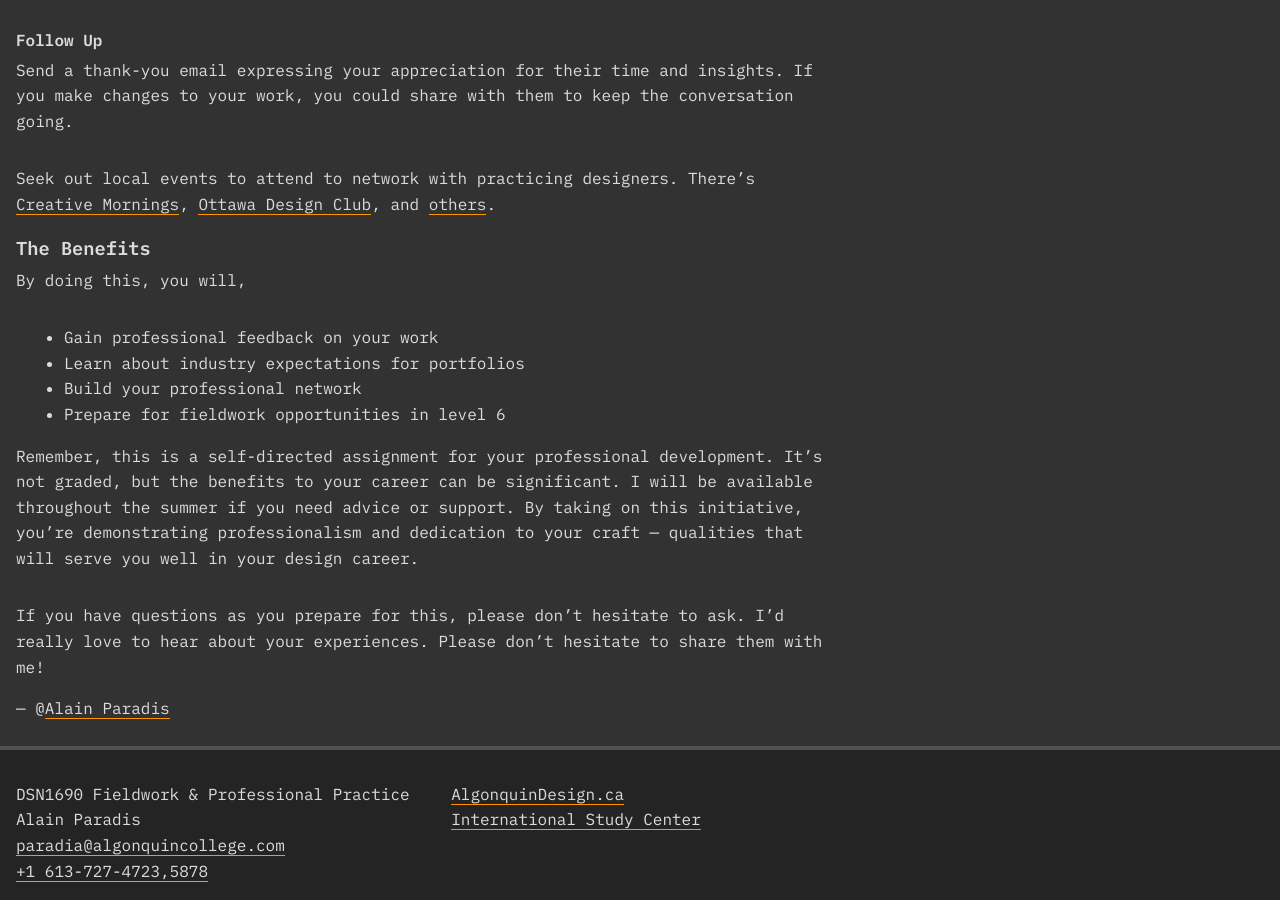
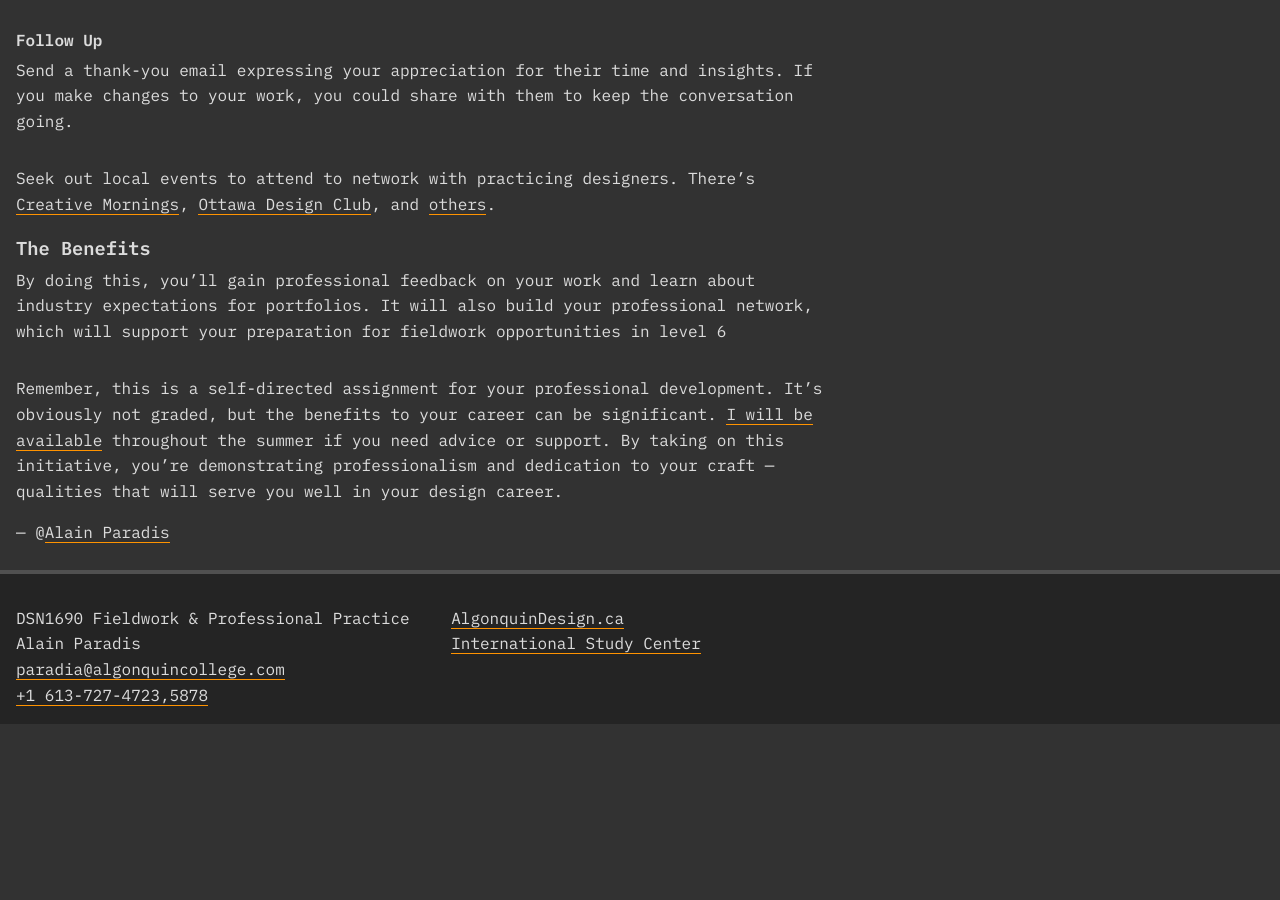
Before and after one commit to AlainParadis/wil, a Jekyll site: the page built from portfolio-development.md, in a window 1280 px wide and 900 px high, scrolled down 1151 px. Built offline with Jekyll 4.4.1, drawn with Linux system fonts in a browser that asks for light colours; after the commit the page ends 1875 px from its top, so only the background shows below that.

Commit message:
more text editing for portfolio dev

```diff
--- a/portfolio-development.md
+++ b/portfolio-development.md
@@ -29,18 +29,11 @@ Note suggested changes to your work during the meeting.
 Send a thank-you email expressing your appreciation for their time and insights. If you make changes to your work, you could share with them to keep the conversation going.
 
 Seek out local events to attend to network with practicing designers. There's [Creative Mornings](https://creativemornings.com/cities/ott), [Ottawa Design Club](https://www.ottdesign.club), and [others](https://www.eventbrite.ca).
+
 ### The Benefits
 
-By doing this, you will,
+By doing this, you'll gain professional feedback on your work and learn about industry expectations for portfolios. It will also build your professional network, which will support your preparation for fieldwork opportunities in level 6
 
-- Gain professional feedback on your work
-- Learn about industry expectations for portfolios
-- Build your professional network
-- Prepare for fieldwork opportunities in level 6
-
-
-Remember, this is a self-directed assignment for your professional development. It's not graded, but the benefits to your career can be significant. I will be available throughout the summer if you need advice or support. By taking on this initiative, you're demonstrating professionalism and dedication to your craft — qualities that will serve you well in your design career.
-
-If you have questions as you prepare for this, please don't hesitate to ask. I'd really love to hear about your experiences. Please don't hesitate to share them with me!
+Remember, this is a self-directed assignment for your professional development. It's obviously not graded, but the benefits to your career can be significant. [I will be available](mailto:paradia@algonquincollege.com) throughout the summer if you need advice or support. By taking on this initiative, you're demonstrating professionalism and dedication to your craft — qualities that will serve you well in your design career.
 
 ---  @[Alain Paradis](mailto:paradia@algonquincollege.com)
```
